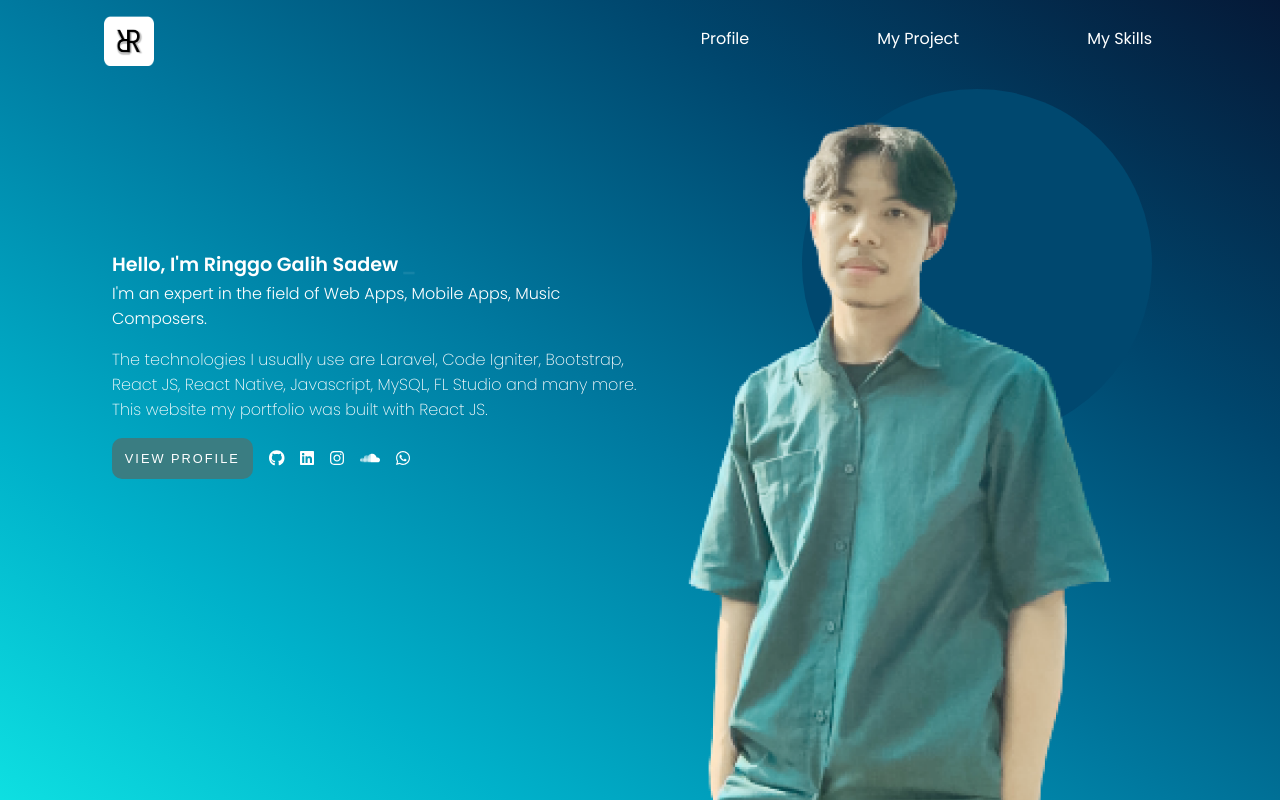
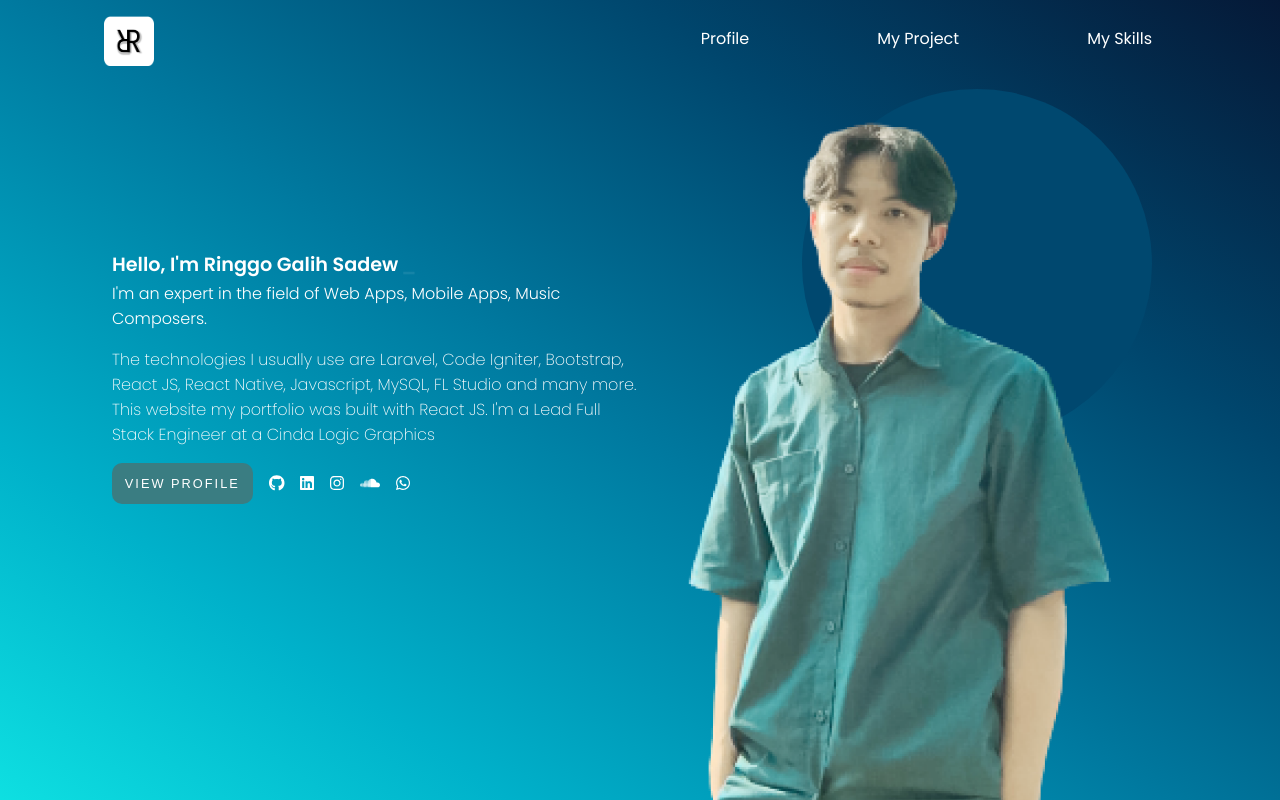
Before and after one commit to RinggoGalihSadewo/my-portfolio, a React (Create React App) app: page / in a window 1280 px wide. Shown: the top 800 px of the page. Built offline with nearby package versions, Linux system fonts and the light colour scheme.

Commit message:
link cinda

```diff
--- a/src/Components/Banner/Banner.jsx
+++ b/src/Components/Banner/Banner.jsx
@@ -23,7 +23,7 @@ class Banner extends Component {
                             I'm an expert in the field of Web Apps, Mobile Apps, Music Composers.
                         </p>
                         <p>
-                            The technologies I usually use are Laravel, Code Igniter, Bootstrap, React JS, React Native, Javascript, MySQL, FL Studio and many more. This website my portfolio was built with React JS.
+                            The technologies I usually use are Laravel, Code Igniter, Bootstrap, React JS, React Native, Javascript, MySQL, FL Studio and many more. This website my portfolio was built with React JS. I'm a Lead Full Stack Engineer at a <a href="https://www.linkedin.com/company/cinda-logika-grafia/mycompany/">Cinda Logic Graphics</a>
                         </p>
                         <div className="btnHero">
                             <a href="#profile">
```
Also changed, not shown: src/Pages/Styles/Styles.css (+13 -0 lines).
